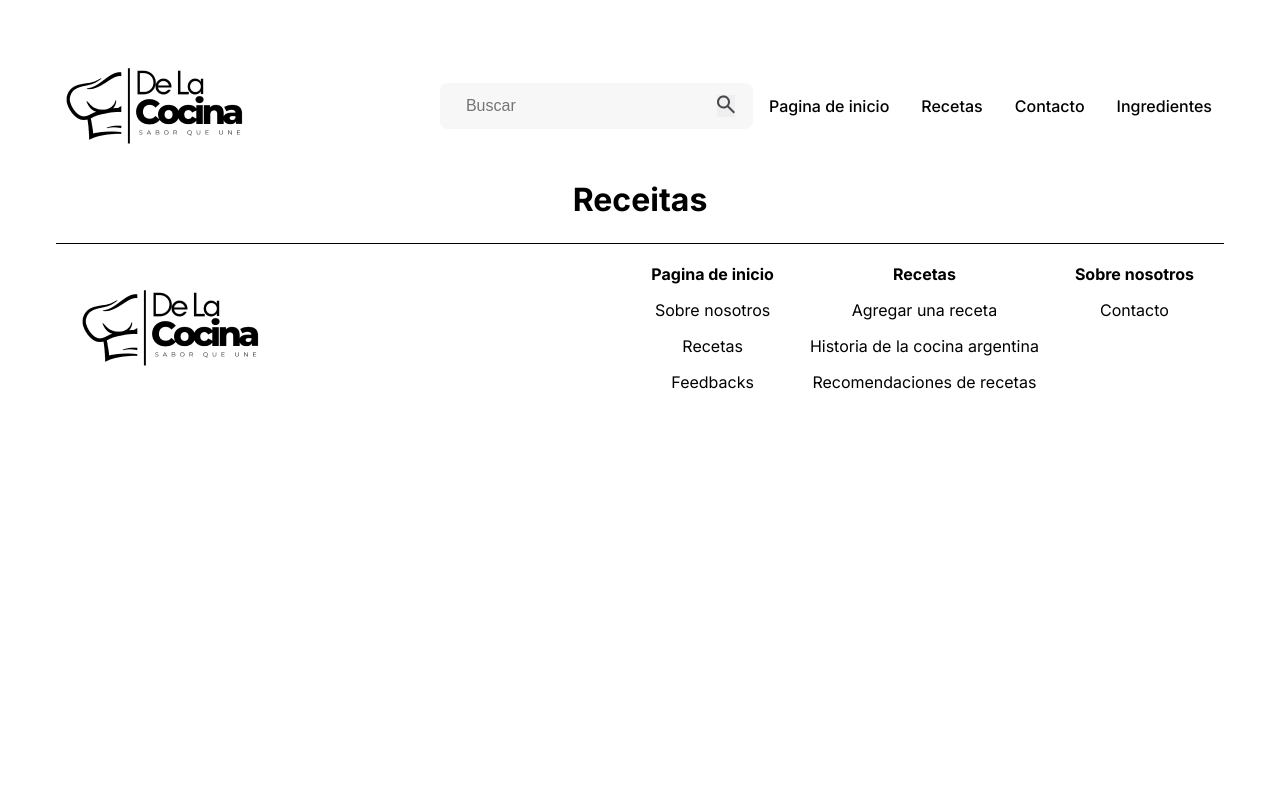
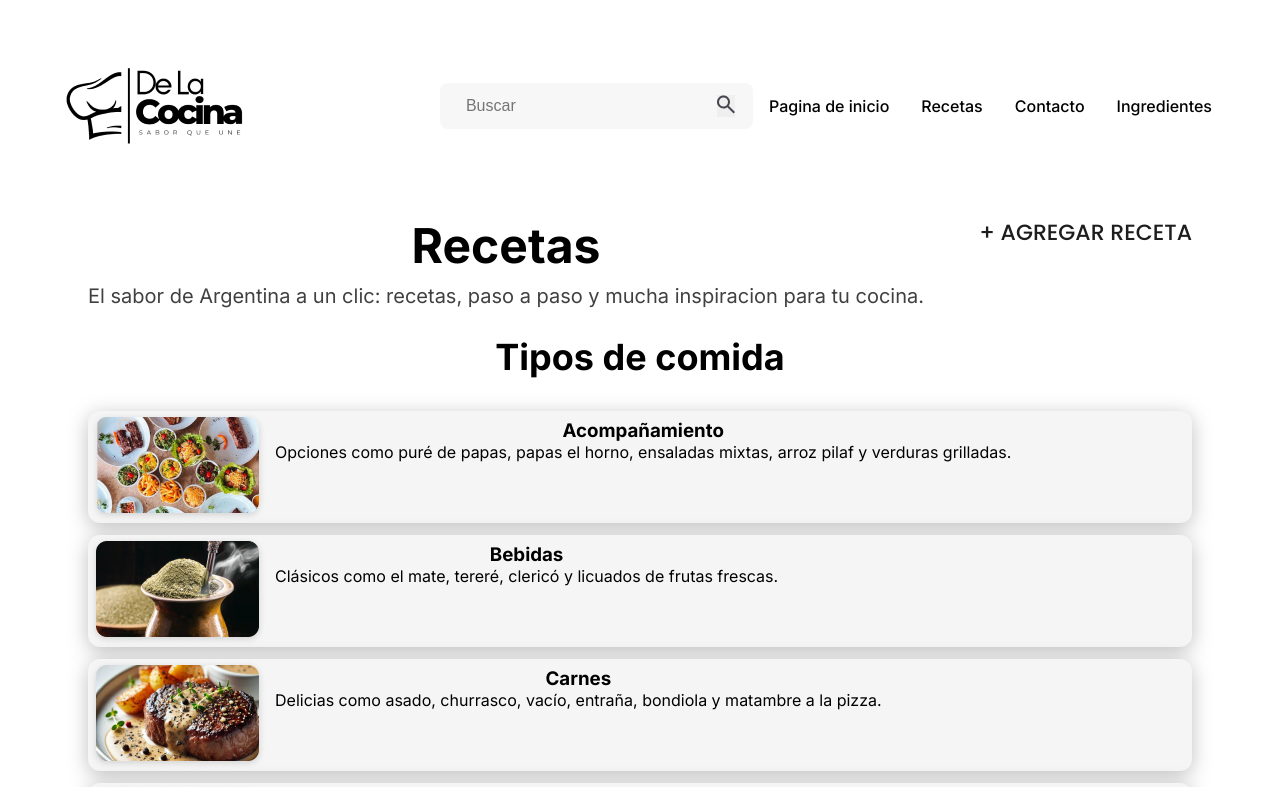
Before and after one commit to joao-victor-f/receitas-projeto-de-ensino, a React (Vite) app: page /receitas in a window 1280 px wide. Shown: the top 787 px of the page. Built offline with nearby package versions, Linux system fonts and the light colour scheme.

Commit message:
adiciona listagem de categorias

```diff
--- /dev/null
+++ b/src/components/categoria/Categoria.tsx
@@ -0,0 +1,13 @@
+import React from 'react';
+
+export default function Categoria(props) {
+  return (
+    <div className="categoria-container">
+        <img src={props.categoria.imagemURL} />
+        <div className="details-container">
+            <h3>{props.categoria.titulo}</h3>
+            <span>{props.categoria.descricao}</span>
+        </div>
+    </div>
+  )
+}
--- a/src/components/header/header.css
+++ b/src/components/header/header.css
@@ -4,6 +4,7 @@ header {
   max-width: 100vw;
   align-items: center;
   margin: 20px;
+  flex-shrink: 0;
 }
 
 header div {
--- /dev/null
+++ b/src/components/listagemdereceitas/ListagemDeCategorias.tsx
@@ -0,0 +1,20 @@
+import React from 'react';
+import "./listagemDeCategorias.css";
+import { data } from '../../lib/data';
+import Categoria from '../categoria/Categoria';
+export default function ListagemDeCategorias() {
+    return (
+        <section id="listagem-receitas">
+            <h1>Tipos de comida</h1>
+            <div id="container-receitas">
+                {data.categorias.map(categoria => {
+                    return (
+                        <>
+                            <Categoria categoria={categoria} />
+                        </>
+                    )
+                })}
+            </div>
+        </section>
+    );
+}
--- a/src/components/listagemdereceitas/ListagemDeReceitas.tsx
+++ /dev/null
@@ -1,2 +0,0 @@
-import "./listagemDeReceitas.css";
-export default function ListagemDeReceitas() {}
--- /dev/null
+++ b/src/components/listagemdereceitas/listagemDeCategorias.css
@@ -0,0 +1,27 @@
+#listagem-receitas {
+    margin: 28px 0;
+}
+
+#listagem-receitas h1 {
+    font-size: 36px;
+    margin-bottom: 32px;
+}
+
+.categoria-container {
+    display: flex;
+    border-radius: 12px;
+    background: #F5F5F5;
+    margin-bottom: 12px;
+    filter: drop-shadow(0px 4px 10px rgba(0, 0, 0, 0.25));
+    cursor: pointer;
+    flex-shrink: 0;
+    transition: 250ms ease-out;
+}
+
+.details-container {
+    padding: 8px;
+}
+
+.categoria-container:hover {
+    transform: scale(1.03);
+}
--- a/src/index.css
+++ b/src/index.css
@@ -12,3 +12,7 @@ a {
   text-decoration: none;
   color: inherit;
 }
+
+main {
+  margin: 56px;
+}
--- a/src/paginas/receitas/Receitas.tsx
+++ b/src/paginas/receitas/Receitas.tsx
@@ -1,7 +1,20 @@
 import React from 'react';
+import './receitas.css';
+import ListagemDeReceitas from '../../components/listagemdereceitas/ListagemDeCategorias';
 
 export default function Receitas() {
     return (
-        <h1>Receitas</h1>
+        <>
+            <section id="intro-receitas">
+                <div id="title-receitas">
+                    <h1>Recetas</h1>
+                    <span>El sabor de Argentina a un clic: recetas, paso a paso y mucha inspiracion para tu cocina.</span>
+                </div>
+                <div>
+                    <a href="#">+ AGREGAR RECETA</a>
+                </div>
+            </section>
+            <ListagemDeReceitas></ListagemDeReceitas>
+        </>
     )
 }
--- /dev/null
+++ b/src/paginas/receitas/receitas.css
@@ -0,0 +1,29 @@
+#intro-receitas {
+    display: flex;
+    justify-content: space-between;
+}
+
+#intro-receitas span {
+    color: rgba(0, 0, 0, 0.75);
+    font-size: 20px;
+    font-style: normal;
+    font-weight: 400;
+    line-height: 75%; /* 36px */
+    margin-top: 10000px;
+}
+
+#intro-receitas h1 {
+    margin-bottom: 12px;
+    font-size: 48px;
+}
+
+#intro-receitas a {
+    color: #1D1D1D;
+    text-align: right;
+    font-family: Poppins;
+    font-size: 22px;
+    font-style: normal;
+    font-weight: 500;
+    line-height: normal;
+    text-transform: uppercase;
+}
```
Also changed, not shown: src/components/listagemdereceitas/listagemDeReceitas.css (deleted).
